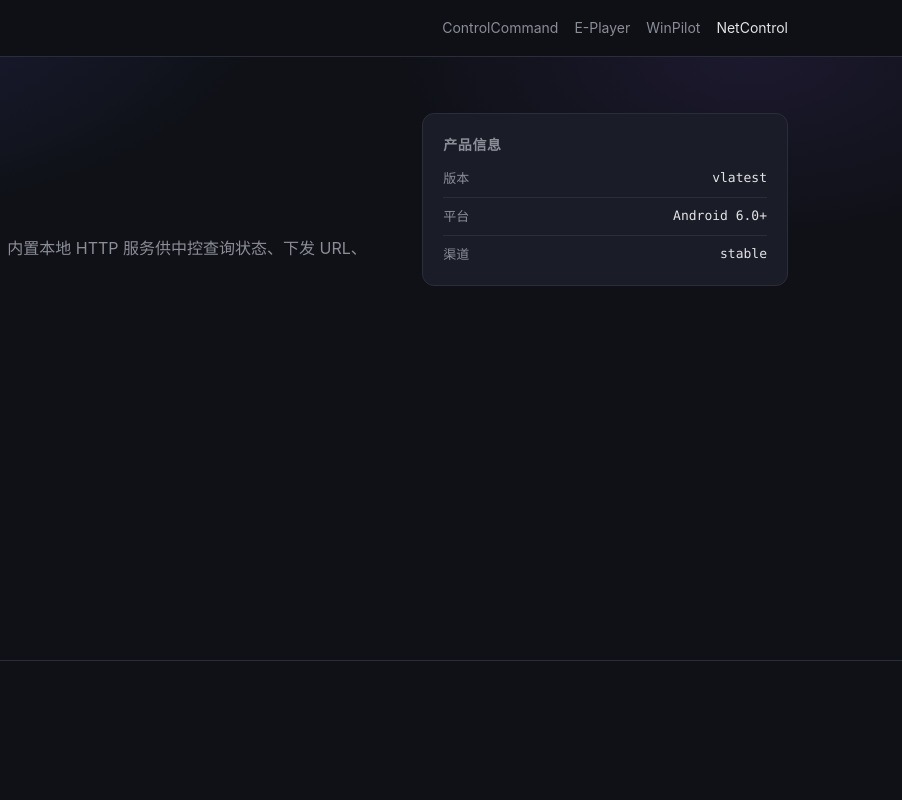
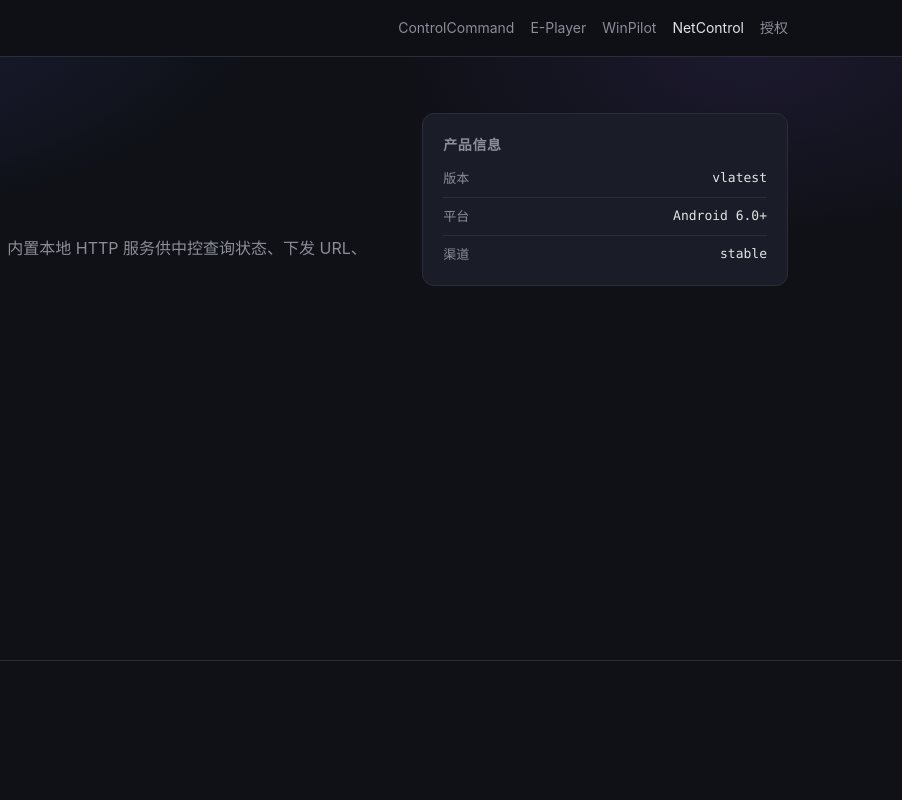
Before and after one commit to c3812600/AppStore, a plain HTML site: page docs/netcontrol.html in a window 1280 px wide. Shown: the top 800 px of the page, 378-1280 px from the left. Drawn offline with Linux system fonts and the light colour scheme.

Commit message:
Add license nav to netcontrol page

```diff
--- a/docs/netcontrol.html
+++ b/docs/netcontrol.html
@@ -19,6 +19,7 @@
         <a href="e-player.html">E-Player</a>
         <a href="winpilot.html">WinPilot</a>
         <a class="active" href="netcontrol.html" id="nav-product">NetControl</a>
+        <a href="license.html">授权</a>
       </nav>
     </div>
   </header>
```
